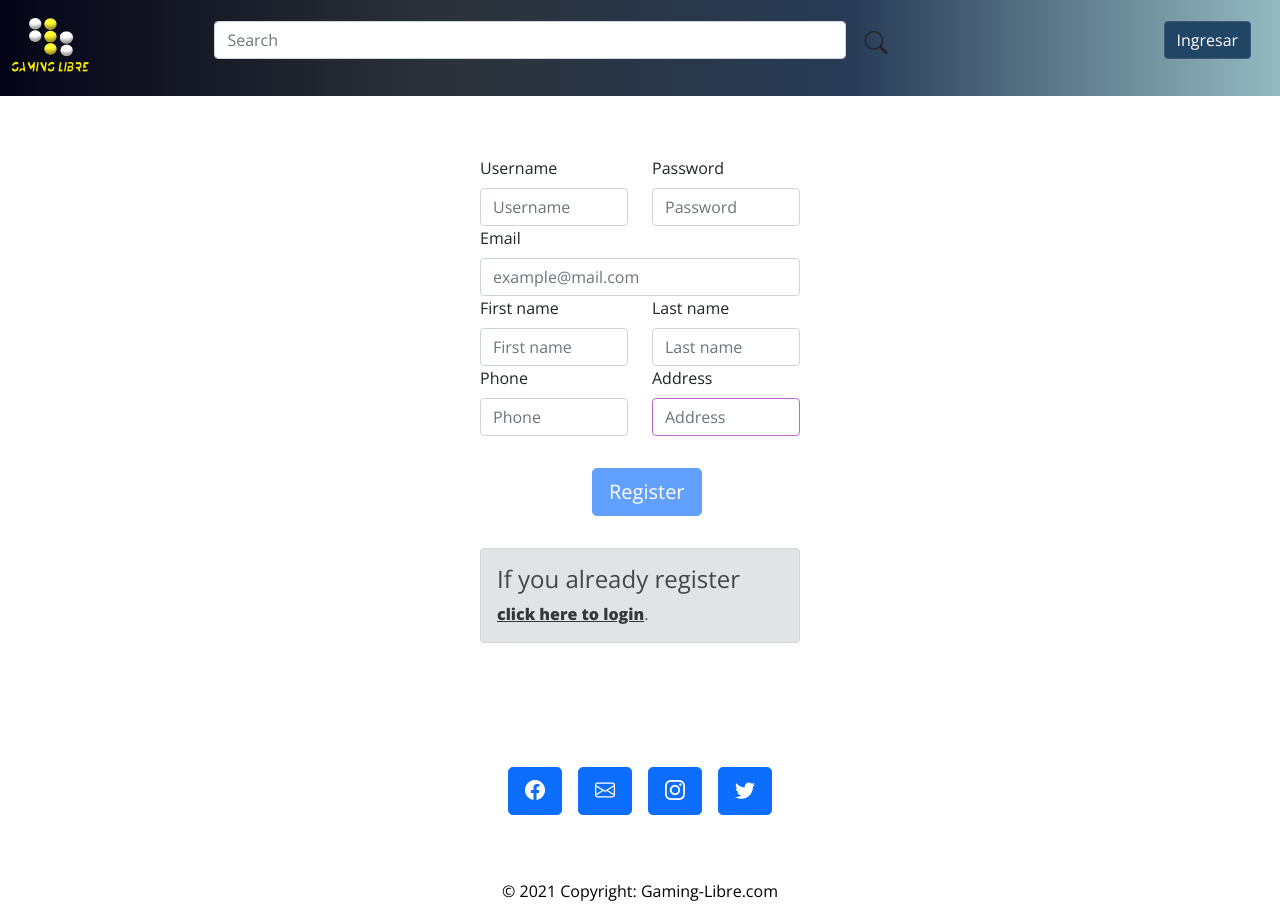
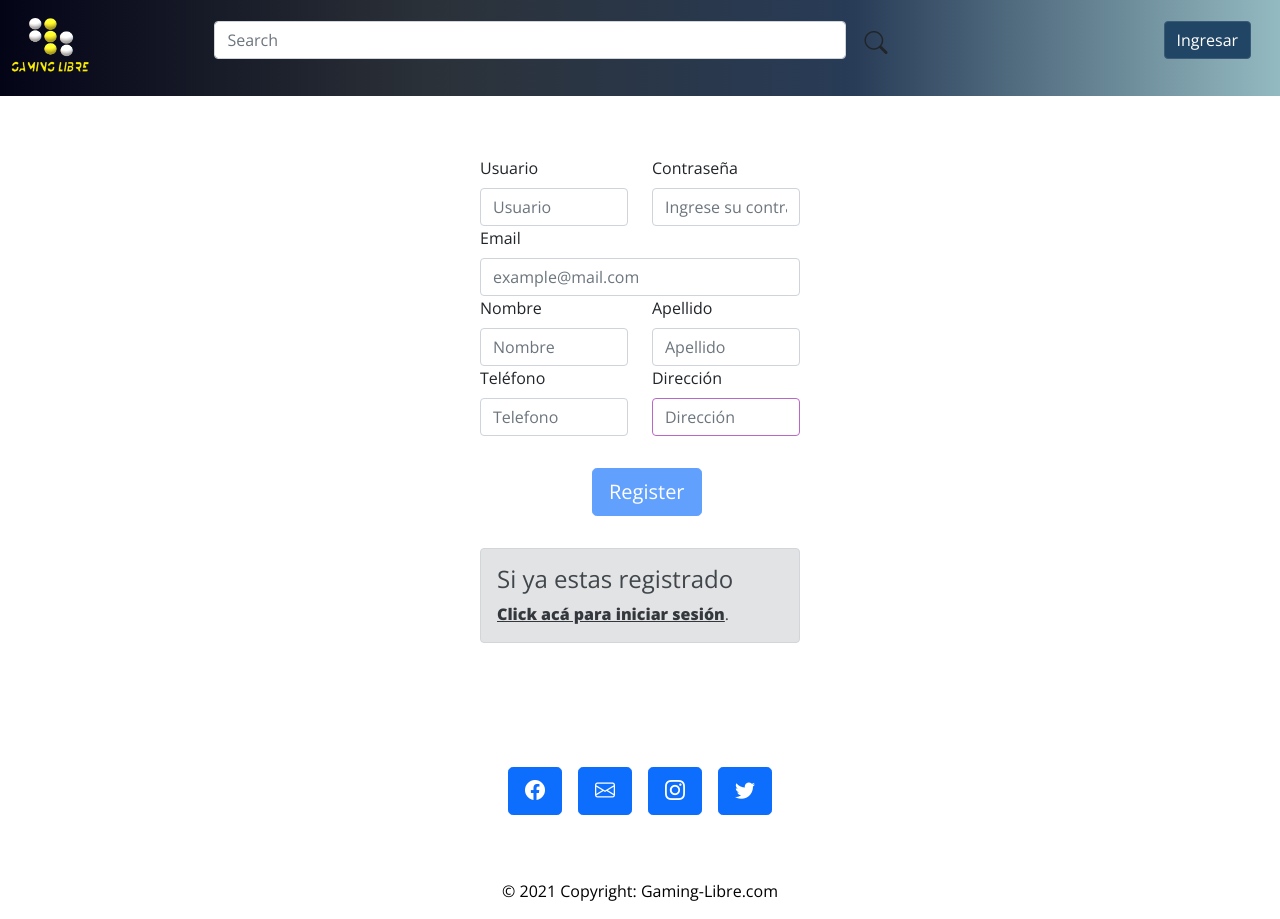
Before and after one commit to barreirogustavounq/Gaming-Libre, a React (Create React App) app in the folder frontend/: page /register in a window 1280 px wide. Built offline with nearby package versions, Linux system fonts and the light colour scheme; no server answers.

Commit message:
Se agrega el updateuser, se cambia todo al español

```diff
--- a/frontend/src/App.js
+++ b/frontend/src/App.js
@@ -12,8 +12,8 @@ import Footer from "./components/Footer";
 import { useEffect, useState } from "react";
 import axios from "axios";
 import Register from "./components/screens/Register";
-import ResultSeach from "./components/screens/ResultSeach";
-import UserDatails from "./components/screens/UserDetails";
+import ResultSearch from "./components/screens/ResultSearch";
+import UserDetails from "./components/screens/UserDetails";
 import AddProduct from "./components/screens/AddProduct";
 
 const App = () => {
@@ -39,13 +39,13 @@ const App = () => {
           <Home />
         </Route>
         <Route exact path="/products/resultsearch/:product">
-          <ResultSeach />
+          <ResultSearch />
         </Route>
         <Route exact path="/products/add-product">
           <AddProduct />
         </Route>
         <Route exact path="/user/count/:id">
-          {userName ? <UserDatails /> : <Redirect to="/" />}
+          {userName ? <UserDetails /> : <Redirect to="/" />}
         </Route>
         <Route exact path="/login">
           <Login />
--- a/frontend/src/api/Api.jsx
+++ b/frontend/src/api/Api.jsx
@@ -30,6 +30,21 @@ export const login = (username, password) => {
         })
 }
 
+export const updateUser = (user) => {
+    return axios.put(`${url}user/update`,{
+        "id" : user.id,
+        "firstName" : user.firstName,
+        "lastName" : user.lastName,
+        "username": user.username,
+        "password": user.password,
+        "address" : user.address,
+        "email" : user.email,
+        "phone" : user.phone,
+    },{
+        headers: {"Access-Control-Allow-Origin": "*"}
+    })
+}
+
 export const register = (user) => {
     return axios.post(`${url}user/add-user`, {
         "firstName" : user.firstName,
--- a/frontend/src/components/Nav.jsx
+++ b/frontend/src/components/Nav.jsx
@@ -36,7 +36,7 @@ const Nav = (props) => {
             aria-haspopup="true"
             aria-expanded="false"
           >
-            <i className="bi bi-person-circle"></i> {user.firstName}
+            <i className="bi bi-person-circle"/> {user.firstName}
           </button>
           <div className="dropdown-menu dropdown-menu-right">
             <button
@@ -76,7 +76,7 @@ const Nav = (props) => {
           onClick={() => history.push("/")}
         />
         <div className="container-fluid">
-          <Link className="navbar-brand" to="/"></Link>
+          <Link className="navbar-brand" to="/"/>
           <button
             className="navbar-toggler"
             type="button"
@@ -86,7 +86,7 @@ const Nav = (props) => {
             aria-expanded="false"
             aria-label="Toggle navigation"
           >
-            <span className="navbar-toggler-icon"></span>
+            <span className="navbar-toggler-icon"/>
           </button>
           <div className="collapse navbar-collapse" id="navbarSupportedContent">
             <form
@@ -107,7 +107,7 @@ const Nav = (props) => {
                 onClick={(e) => SubmitHandler(e)}
                 id="SearchIcon"
                 className="bi bi-search"
-              ></i>
+              />
             </form>
 
             <RenderNavButton />
--- a/frontend/src/components/screens/Login.jsx
+++ b/frontend/src/components/screens/Login.jsx
@@ -22,6 +22,7 @@ const Login = () => {
           setError(false);
           localStorage.setItem("user", result.data.username);
           history.push("/");
+          window.location.reload()
         }
       })
       .catch((error) => {
@@ -37,7 +38,7 @@ const Login = () => {
     <div className="Login">
       <Form onSubmit={handleSubmit}>
         <Form.Group size="lg" controlId="email">
-          <Form.Label>Username</Form.Label>
+          <Form.Label>Usuario</Form.Label>
           <Form.Control
             autoFocus
             type="text"
@@ -46,7 +47,7 @@ const Login = () => {
           />
         </Form.Group>
         <Form.Group size="lg" controlId="password">
-          <Form.Label>Password</Form.Label>
+          <Form.Label>Contraseña</Form.Label>
           <Form.Control
             type="password"
             value={password}
@@ -54,16 +55,16 @@ const Login = () => {
           />
         </Form.Group>
         <Button block size="lg" type="submit" disabled={!validateForm()}>
-          Login
+          Iniciar Sesión
         </Button>
         <Alert className="alertButton" variant={error ? "danger" : "secondary"}>
           <Alert.Heading>
             {error
-              ? "Bad username or password, try again or: "
-              : "Don't have an account yet?"}
+              ? "Usuario y/o contraseña incorrectasr: "
+              : "¿Aún no tienes una cuenta?"}
           </Alert.Heading>
           <Alert.Link href="http://localhost:3000/register">
-            click here to register
+            Click para registrarte
           </Alert.Link>
           .
         </Alert>
--- a/frontend/src/components/screens/Register.jsx
+++ b/frontend/src/components/screens/Register.jsx
@@ -47,10 +47,10 @@ const Register = () => {
       <Form onSubmit={handleSubmit}>
         <Row>
           <Col>
-            <Form.Label>Username</Form.Label>
+            <Form.Label>Usuario</Form.Label>
             <Form.Control
               required
-              placeholder="Username"
+              placeholder="Usuario"
               autoFocus
               type="text"
               value={username}
@@ -58,9 +58,9 @@ const Register = () => {
             />
           </Col>
           <Col>
-            <Form.Label>Password</Form.Label>
+            <Form.Label>Contraseña</Form.Label>
             <Form.Control
-              placeholder="Password"
+              placeholder="Ingrese su contraseña"
               type="password"
               value={password}
               onChange={(e) => setPassword(e.target.value)}
@@ -82,9 +82,9 @@ const Register = () => {
         </Row>
         <Row>
           <Col>
-            <Form.Label>First name</Form.Label>
+            <Form.Label>Nombre</Form.Label>
             <Form.Control
-              placeholder="First name"
+              placeholder="Nombre"
               autoFocus
               type="text"
               value={firstName}
@@ -92,9 +92,9 @@ const Register = () => {
             />
           </Col>
           <Col>
-            <Form.Label>Last name</Form.Label>
+            <Form.Label>Apellido</Form.Label>
             <Form.Control
-              placeholder="Last name"
+              placeholder="Apellido"
               autoFocus
               type="text"
               value={lastName}
@@ -104,9 +104,9 @@ const Register = () => {
         </Row>
         <Row>
           <Col>
-            <Form.Label>Phone</Form.Label>
+            <Form.Label>Teléfono</Form.Label>
             <Form.Control
-              placeholder="Phone"
+              placeholder="Telefono"
               autoFocus
               type="number"
               value={phone}
@@ -114,9 +114,9 @@ const Register = () => {
             />
           </Col>
           <Col>
-            <Form.Label>Address</Form.Label>
+            <Form.Label>Dirección</Form.Label>
             <Form.Control
-              placeholder="Address"
+              placeholder="Dirección"
               autoFocus
               type="text"
               value={address}
@@ -132,10 +132,10 @@ const Register = () => {
           variant={alertVisible ? "success" : "secondary"}
         >
           <Alert.Heading>
-            {alertVisible ? "Register successful!" : "If you already register"}
+            {alertVisible ? "Registro exitoso!" : "Si ya estas registrado"}
           </Alert.Heading>
           <Alert.Link href="http://localhost:3000/">
-            click here to login
+            Click acá para iniciar sesión
           </Alert.Link>
           .
         </Alert>
--- a/frontend/src/components/screens/ResultSeach.jsx
+++ b/frontend/src/components/screens/ResultSearch.jsx
@@ -4,7 +4,7 @@ import CardOfProduct from "../tools/CardOfProduct";
 import { useParams } from "react-router";
 import "../../style/ResultSearch.css";
 
-const ResultSeach = () => {
+const ResultSearch = () => {
   const param = useParams();
   const [products, setproducts] = useState([]);
   const URL = `http://localhost:8080/products/resultsearch/${param.product}`;
@@ -32,4 +32,4 @@ const ResultSeach = () => {
   );
 };
 
-export default ResultSeach;
+export default ResultSearch;
--- a/frontend/src/style/Login.css
+++ b/frontend/src/style/Login.css
@@ -12,7 +12,7 @@
     .Login button {
         margin-top: 2rem;
         max-width: 320px;
-        margin-left: 7rem;
+        margin-left: 5.5rem;
 
     }
 }
```
Also changed, not shown: frontend/src/components/screens/UserDetails.jsx (+29 -1 lines), 2 other files (tests, documents, lock files or other folders).
